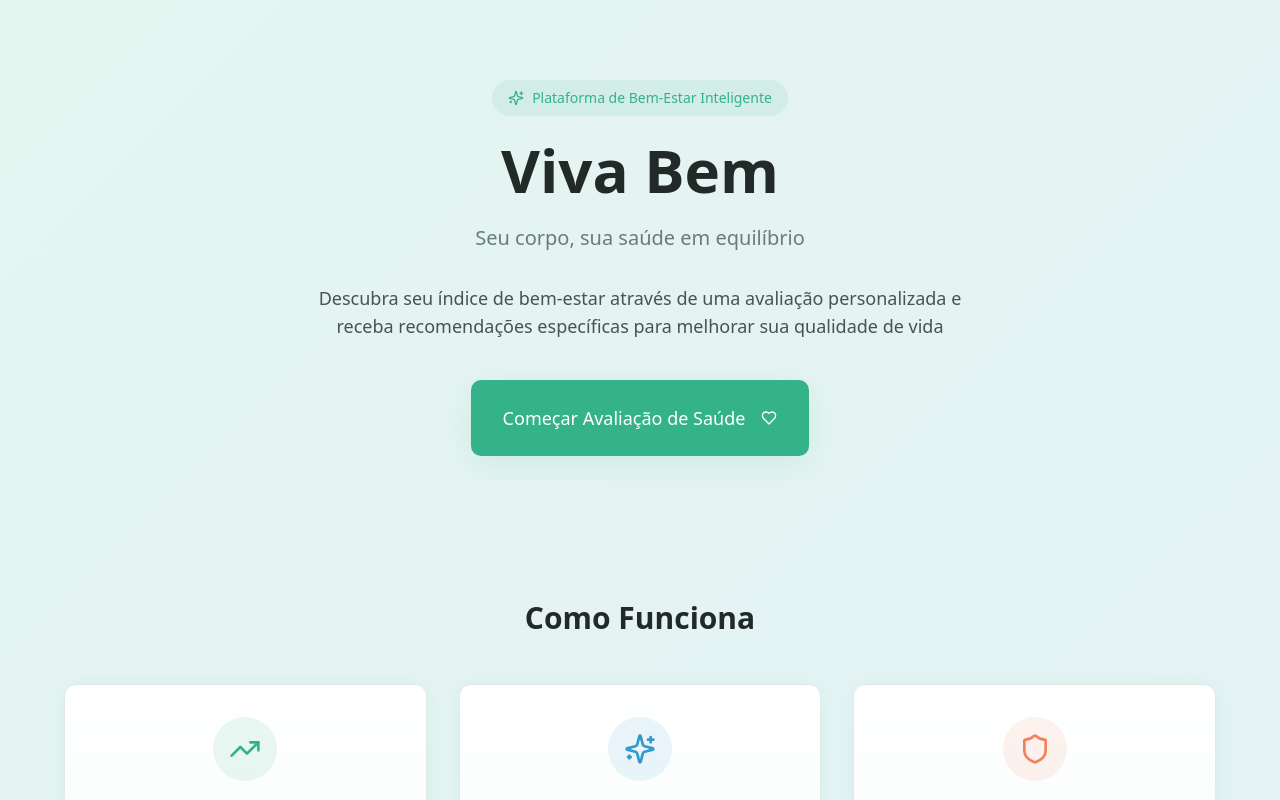
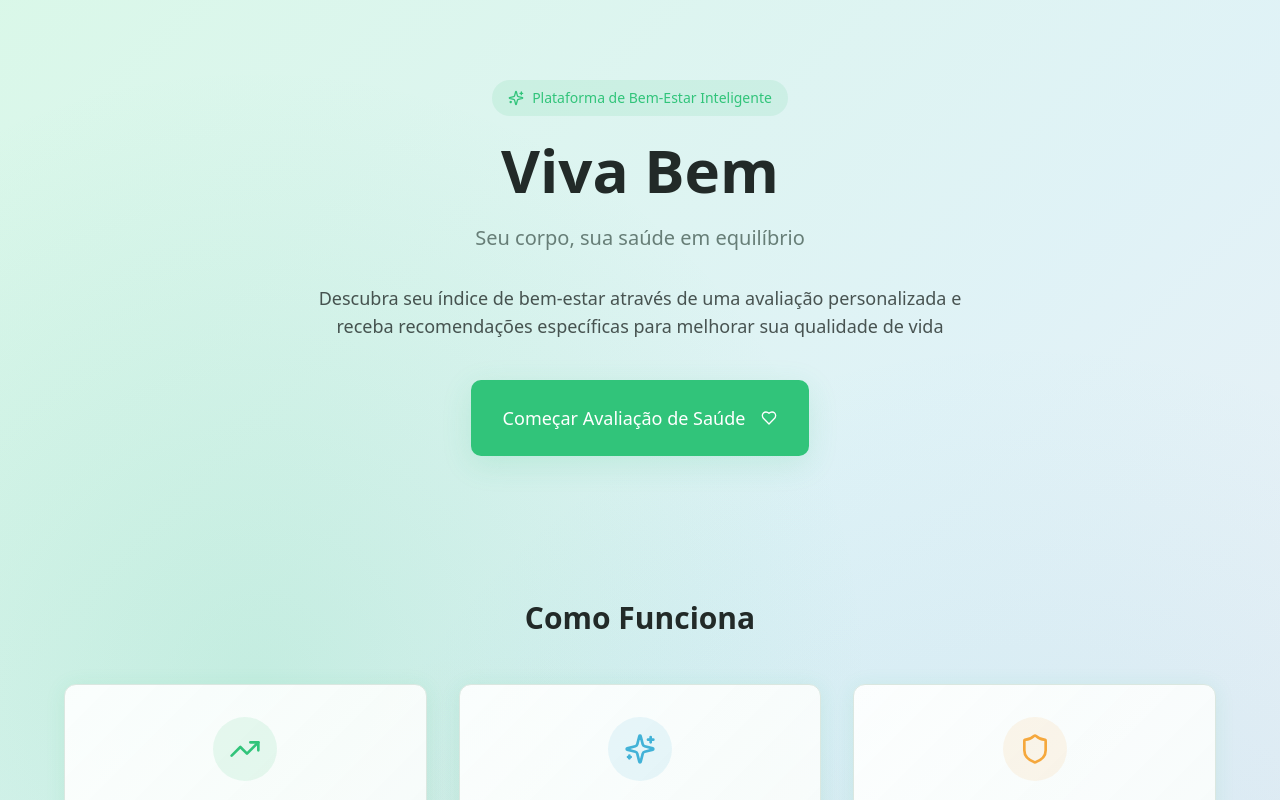
Before and after one commit to alexsandrosoficial-beep/avaliacao-saude-vivabem, a React (Vite) app: page / in a window 1280 px wide. Shown: the top 800 px of the page. Built offline with nearby package versions, Linux system fonts and the light colour scheme; the HTML template or start-up script is replaced by a standard one.

Commit message:
Apply wellness-themed background
Implement custom backgrounds and color palettes for the homepage and quiz page, aligning with the health and wellness niche. This includes new gradients, animated decorative elements, and a refreshed color scheme to enhance user identification with the site's theme.

```diff
--- a/src/index.css
+++ b/src/index.css
@@ -8,7 +8,7 @@ All colors MUST be HSL.
 
 @layer base {
   :root {
-    --background: 160 40% 98%;
+    --background: 150 30% 96%;
     --foreground: 160 10% 15%;
 
     --card: 0 0% 100%;
@@ -17,70 +17,80 @@ All colors MUST be HSL.
     --popover: 0 0% 100%;
     --popover-foreground: 160 10% 15%;
 
-    --primary: 160 55% 45%;
+    --primary: 150 60% 48%;
     --primary-foreground: 0 0% 100%;
 
-    --secondary: 200 60% 50%;
+    --secondary: 195 65% 55%;
     --secondary-foreground: 0 0% 100%;
 
-    --muted: 160 20% 95%;
+    --muted: 150 25% 94%;
     --muted-foreground: 160 10% 45%;
 
-    --accent: 15 85% 65%;
+    --accent: 35 90% 60%;
     --accent-foreground: 0 0% 100%;
 
     --destructive: 0 84.2% 60.2%;
     --destructive-foreground: 0 0% 100%;
 
-    --border: 160 20% 90%;
-    --input: 160 20% 90%;
-    --ring: 160 55% 45%;
+    --border: 150 20% 88%;
+    --input: 150 20% 88%;
+    --ring: 150 60% 48%;
 
     --radius: 0.75rem;
 
-    --gradient-hero: linear-gradient(135deg, hsl(160 55% 45% / 0.1), hsl(200 60% 50% / 0.1));
-    --gradient-card: linear-gradient(180deg, hsl(0 0% 100%), hsl(160 40% 98%));
+    --gradient-hero: linear-gradient(135deg, hsl(150 70% 90% / 0.8) 0%, hsl(195 70% 90% / 0.6) 50%, hsl(280 60% 92% / 0.4) 100%);
+    --gradient-wellness: radial-gradient(circle at 20% 50%, hsl(150 60% 48% / 0.15) 0%, transparent 50%),
+                         radial-gradient(circle at 80% 80%, hsl(195 65% 55% / 0.15) 0%, transparent 50%),
+                         radial-gradient(circle at 40% 90%, hsl(35 90% 60% / 0.1) 0%, transparent 40%);
+    --gradient-card: linear-gradient(135deg, hsl(0 0% 100% / 0.9), hsl(150 40% 98% / 0.95));
+    --gradient-quiz: linear-gradient(180deg, hsl(150 60% 95%) 0%, hsl(195 60% 96%) 100%);
 
-    --shadow-soft: 0 2px 20px hsl(160 55% 45% / 0.08);
-    --shadow-medium: 0 8px 30px hsl(160 55% 45% / 0.12);
+    --shadow-soft: 0 2px 20px hsl(150 60% 48% / 0.1);
+    --shadow-medium: 0 8px 30px hsl(150 60% 48% / 0.15);
+    --shadow-glow: 0 0 40px hsl(150 60% 48% / 0.2);
 
     --transition-smooth: all 0.3s cubic-bezier(0.4, 0, 0.2, 1);
   }
 
   .dark {
-    --background: 160 15% 8%;
-    --foreground: 160 10% 95%;
+    --background: 150 20% 10%;
+    --foreground: 150 10% 95%;
 
-    --card: 160 15% 10%;
-    --card-foreground: 160 10% 95%;
+    --card: 150 20% 12%;
+    --card-foreground: 150 10% 95%;
 
-    --popover: 160 15% 10%;
-    --popover-foreground: 160 10% 95%;
+    --popover: 150 20% 12%;
+    --popover-foreground: 150 10% 95%;
 
-    --primary: 160 55% 55%;
-    --primary-foreground: 160 15% 8%;
+    --primary: 150 60% 55%;
+    --primary-foreground: 150 20% 10%;
 
-    --secondary: 200 60% 60%;
-    --secondary-foreground: 160 15% 8%;
+    --secondary: 195 65% 60%;
+    --secondary-foreground: 150 20% 10%;
 
-    --muted: 160 15% 15%;
-    --muted-foreground: 160 10% 65%;
+    --muted: 150 15% 18%;
+    --muted-foreground: 150 10% 65%;
 
-    --accent: 15 85% 70%;
-    --accent-foreground: 160 15% 8%;
+    --accent: 35 90% 65%;
+    --accent-foreground: 150 20% 10%;
 
     --destructive: 0 62.8% 50.6%;
     --destructive-foreground: 0 0% 100%;
 
-    --border: 160 15% 18%;
-    --input: 160 15% 18%;
-    --ring: 160 55% 55%;
+    --border: 150 15% 20%;
+    --input: 150 15% 20%;
+    --ring: 150 60% 55%;
 
-    --gradient-hero: linear-gradient(135deg, hsl(160 55% 25% / 0.2), hsl(200 60% 30% / 0.2));
-    --gradient-card: linear-gradient(180deg, hsl(160 15% 10%), hsl(160 15% 8%));
+    --gradient-hero: linear-gradient(135deg, hsl(150 60% 20% / 0.3) 0%, hsl(195 65% 25% / 0.25) 50%, hsl(280 50% 30% / 0.2) 100%);
+    --gradient-wellness: radial-gradient(circle at 20% 50%, hsl(150 60% 35% / 0.2) 0%, transparent 50%),
+                         radial-gradient(circle at 80% 80%, hsl(195 65% 40% / 0.2) 0%, transparent 50%),
+                         radial-gradient(circle at 40% 90%, hsl(35 90% 45% / 0.15) 0%, transparent 40%);
+    --gradient-card: linear-gradient(135deg, hsl(150 20% 12% / 0.95), hsl(150 20% 10% / 0.9));
+    --gradient-quiz: linear-gradient(180deg, hsl(150 25% 12%) 0%, hsl(195 25% 14%) 100%);
 
-    --shadow-soft: 0 2px 20px hsl(0 0% 0% / 0.3);
-    --shadow-medium: 0 8px 30px hsl(0 0% 0% / 0.4);
+    --shadow-soft: 0 2px 20px hsl(0 0% 0% / 0.4);
+    --shadow-medium: 0 8px 30px hsl(0 0% 0% / 0.5);
+    --shadow-glow: 0 0 40px hsl(150 60% 35% / 0.3);
   }
 }
 
@@ -93,3 +103,101 @@ All colors MUST be HSL.
     @apply bg-background text-foreground;
   }
 }
+
+@layer components {
+  .wellness-background {
+    position: relative;
+    background: var(--gradient-hero);
+    overflow: hidden;
+  }
+
+  .wellness-background::before {
+    content: '';
+    position: absolute;
+    top: 0;
+    left: 0;
+    right: 0;
+    bottom: 0;
+    background: var(--gradient-wellness);
+    pointer-events: none;
+    z-index: 0;
+  }
+
+  .wellness-background::after {
+    content: '';
+    position: absolute;
+    top: -50%;
+    right: -10%;
+    width: 600px;
+    height: 600px;
+    background: radial-gradient(circle, hsl(150 60% 48% / 0.08) 0%, transparent 70%);
+    border-radius: 50%;
+    pointer-events: none;
+    animation: float 20s ease-in-out infinite;
+    z-index: 0;
+  }
+
+  .quiz-background {
+    position: relative;
+    background: var(--gradient-quiz);
+    overflow: hidden;
+  }
+
+  .quiz-background::before {
+    content: '';
+    position: absolute;
+    top: 0;
+    left: 0;
+    right: 0;
+    bottom: 0;
+    background-image:
+      radial-gradient(circle at 15% 20%, hsl(150 60% 48% / 0.05) 0%, transparent 30%),
+      radial-gradient(circle at 85% 70%, hsl(195 65% 55% / 0.05) 0%, transparent 30%),
+      radial-gradient(circle at 50% 50%, hsl(35 90% 60% / 0.03) 0%, transparent 25%);
+    pointer-events: none;
+    z-index: 0;
+  }
+
+  .quiz-background::after {
+    content: '';
+    position: absolute;
+    bottom: -30%;
+    left: -10%;
+    width: 500px;
+    height: 500px;
+    background: radial-gradient(circle, hsl(195 65% 55% / 0.06) 0%, transparent 70%);
+    border-radius: 50%;
+    pointer-events: none;
+    animation: float-reverse 18s ease-in-out infinite;
+    z-index: 0;
+  }
+
+  .content-wrapper {
+    position: relative;
+    z-index: 1;
+  }
+
+  @keyframes float {
+    0%, 100% {
+      transform: translate(0, 0) scale(1);
+    }
+    33% {
+      transform: translate(30px, -30px) scale(1.1);
+    }
+    66% {
+      transform: translate(-20px, 20px) scale(0.9);
+    }
+  }
+
+  @keyframes float-reverse {
+    0%, 100% {
+      transform: translate(0, 0) scale(1);
+    }
+    33% {
+      transform: translate(-30px, 30px) scale(1.1);
+    }
+    66% {
+      transform: translate(20px, -20px) scale(0.9);
+    }
+  }
+}
--- a/src/pages/Index.tsx
+++ b/src/pages/Index.tsx
@@ -8,10 +8,11 @@ const Index = () => {
   const navigate = useNavigate();
 
   return (
-    <div className="min-h-screen bg-gradient-hero">
-      {/* Hero Section */}
-      <section className="py-20 px-4 text-center">
-        <div className="max-w-4xl mx-auto animate-fade-in">
+    <div className="min-h-screen wellness-background">
+      <div className="content-wrapper">
+        {/* Hero Section */}
+        <section className="py-20 px-4 text-center">
+          <div className="max-w-4xl mx-auto animate-fade-in">
           <div className="inline-flex items-center gap-2 bg-primary/10 text-primary px-4 py-2 rounded-full mb-6">
             <Sparkles className="w-4 h-4" />
             <span className="text-sm font-medium">Plataforma de Bem-Estar Inteligente</span>
@@ -108,6 +109,7 @@ const Index = () => {
           </Card>
         </div>
       </section>
+      </div>
     </div>
   );
 };
--- a/src/pages/Quiz.tsx
+++ b/src/pages/Quiz.tsx
@@ -242,8 +242,8 @@ const Quiz = () => {
   };
 
   return (
-    <div className="min-h-screen bg-gradient-hero py-12 px-4">
-      <div className="max-w-2xl mx-auto">
+    <div className="min-h-screen quiz-background py-12 px-4">
+      <div className="content-wrapper max-w-2xl mx-auto">
         <div className="mb-8 animate-fade-in">
           <div className="flex items-center justify-between mb-4">
             <h2 className="text-sm font-medium text-muted-foreground">
--- a/tailwind.config.ts
+++ b/tailwind.config.ts
@@ -50,11 +50,14 @@ export default {
       },
       backgroundImage: {
         'gradient-hero': 'var(--gradient-hero)',
+        'gradient-wellness': 'var(--gradient-wellness)',
         'gradient-card': 'var(--gradient-card)',
+        'gradient-quiz': 'var(--gradient-quiz)',
       },
       boxShadow: {
         'soft': 'var(--shadow-soft)',
         'medium': 'var(--shadow-medium)',
+        'glow': 'var(--shadow-glow)',
       },
       transitionProperty: {
         'smooth': 'var(--transition-smooth)',
```
